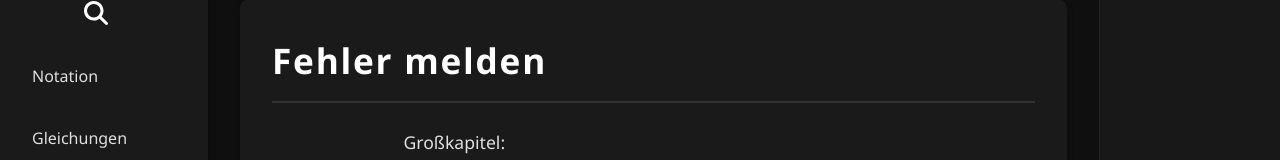
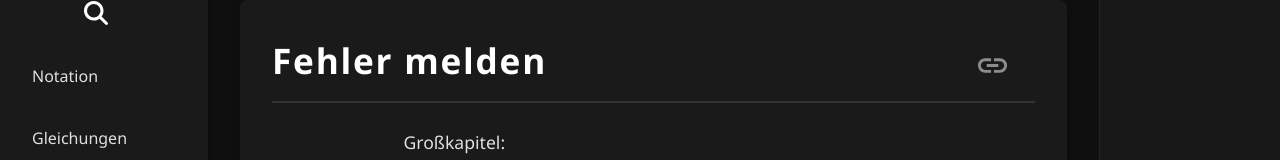
Before and after one commit to OfficerYoda/mathe-zusammenfassung-vue, a Vue app: page /report in a window 1280 px wide. Both pictures are taken after a click on the element "Fehler melden". Shown: the part 32-192 px from the top of the page. Built offline with nearby package versions, Linux system fonts and the light colour scheme.

Commit message:
smooth scrolling on chapter click

```diff
--- a/src/components/ContentSection.vue
+++ b/src/components/ContentSection.vue
@@ -2,14 +2,8 @@
   <section class="content-section" :id="sectionId">
     <h2 class="section-title" @click="handleTitleClick" tabindex="0">
       {{ title }}
-      <img
-        src="/link.svg"
-        class="section-indicator"
-        :class="{ 'clicked': indicatorClicked }"
-        alt=""
-        aria-hidden="true"
-        style="color: #535bf2;"
-      />
+      <img src="/link.svg" class="section-indicator" :class="{ 'clicked': indicatorClicked }"
+           alt="" aria-hidden="true"/>
     </h2>
     <div class="section-content">
       <slot></slot>
@@ -18,7 +12,7 @@
 </template>
 
 <script lang="ts">
-import {computed, defineComponent, ref} from 'vue';
+import {computed, defineComponent, onMounted, ref} from 'vue';
 import {kebabUriCase} from "../utils/string.ts";
 
 export default defineComponent({
@@ -33,14 +27,37 @@ export default defineComponent({
     const sectionId = computed(() => kebabUriCase(props.title));
     const indicatorClicked = ref(false);
 
-    const handleTitleClick = () => {
-      // Change the URL to link to the chapter
-      window.location.hash = `#${sectionId.value}`;
+    // Smooth scroll to element with given id
+    const smoothScrollToSection = (id: string) => {
+      const el = document.getElementById(id);
+      if (el) {
+        el.scrollIntoView({behavior: 'smooth'});
+      }
+    };
+
+    const handleTitleClick = (event: MouseEvent) => {
+      event.preventDefault();
+      // Change the URL hash without jumping
+      const newUrl = `#${sectionId.value}`;
+      history.replaceState(null, '', newUrl);
+      navigator.clipboard?.writeText(window.location.origin + window.location.pathname + newUrl);
+
+      smoothScrollToSection(sectionId.value);
       indicatorClicked.value = true;
       setTimeout(() => {
         indicatorClicked.value = false;
-      }, 180); // Duration of the click effect in ms
+      }, 100);
     };
+
+    onMounted(() => {
+      // On initial load, if hash exists, smooth scroll
+      if (window.location.hash) {
+        setTimeout(() => {
+          smoothScrollToSection(window.location.hash.slice(1));
+        }, 0);
+      }
+    });
+
     return {sectionId, handleTitleClick, indicatorClicked};
   },
 });
@@ -48,7 +65,7 @@ export default defineComponent({
 
 <style scoped>
 .content-section {
-  background-color: #1a1a1a; /* Sehr dunkler Hintergrund für die Sektion */
+  background-color: #1a1a1a;
   padding: 2rem;
   margin-bottom: 2rem;
   border-radius: 8px;
@@ -56,11 +73,11 @@ export default defineComponent({
 }
 
 .section-title {
-  color: #ffffff; /* Weißer Titel */
+  color: #ffffff;
   font-size: 2.2rem;
   margin-top: 0;
   margin-bottom: 1.5rem;
-  border-bottom: 2px solid #333; /* Trennlinie unter dem Titel */
+  border-bottom: 2px solid #333; /* Line under the title */
   padding-bottom: 0.8rem;
   letter-spacing: 0.05em;
   display: flex;
@@ -69,29 +86,31 @@ export default defineComponent({
 }
 
 .section-indicator {
-  display: none;
   margin-right: 0.7em;
   margin-top: 1rem;
   flex-shrink: 0;
   align-items: center;
-  transition: opacity 0.2s, filter 0.15s;
   width: 1em;
   height: 1em;
-  /* Default filter */
   filter: brightness(0) saturate(100%) invert(55%) sepia(0%) saturate(0%) hue-rotate(0deg) brightness(100%) contrast(100%);
+  opacity: 0;
+  pointer-events: none;
+  transition: opacity 0.25s cubic-bezier(0.4, 0, 0.2, 1), filter 0.15s;
+  display: inline-flex;
 }
 
 .section-indicator.clicked {
-  /* Change filter on click */
   filter: brightness(2) saturate(200%) invert(20%) sepia(80%) hue-rotate(220deg) contrast(150%);
 }
 
-.section-title:hover .section-indicator {
-  display: inline-flex;
+.section-title:hover .section-indicator,
+.section-title:focus .section-indicator {
+  opacity: 1;
+  pointer-events: auto;
 }
 
 .section-title:hover {
-  border-bottom: 2px solid #c2c2c2;
+  border-bottom: 2px solid #b6b6b6;
   outline: none;
 }
 
```
